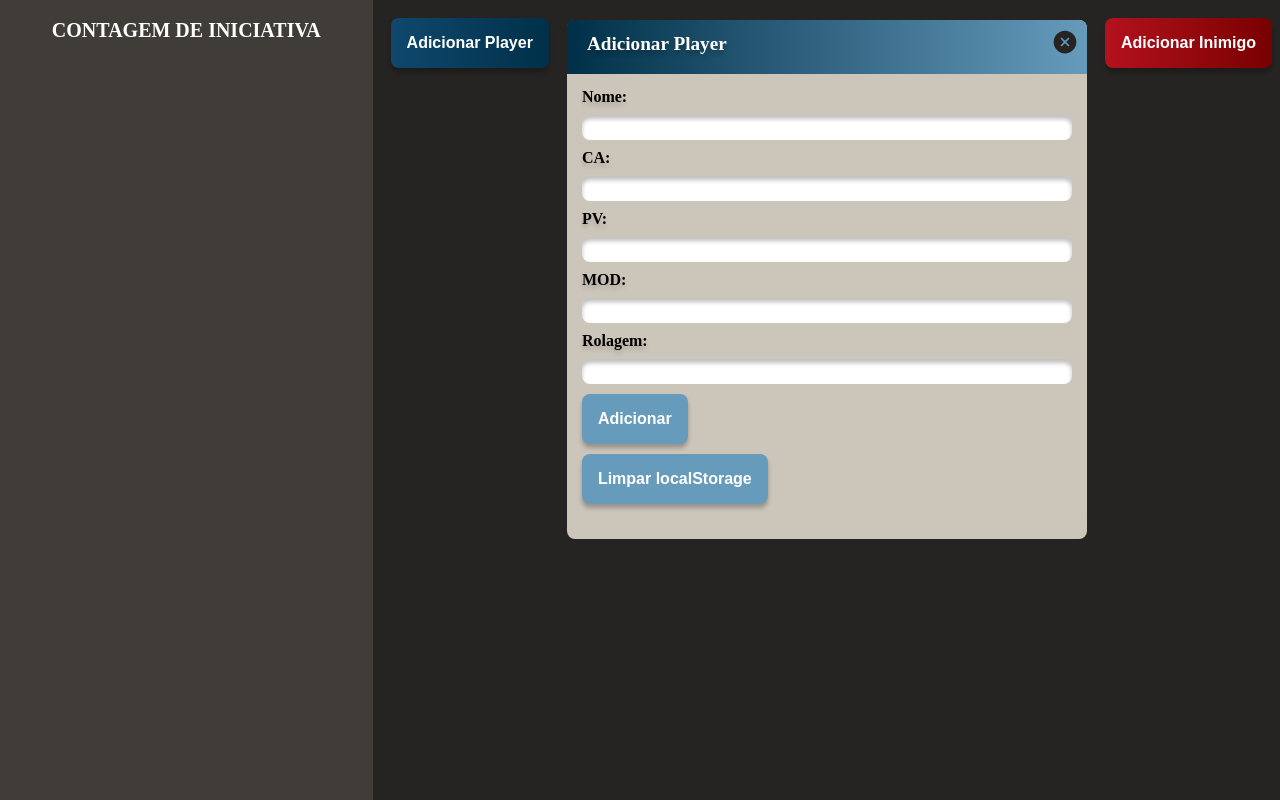
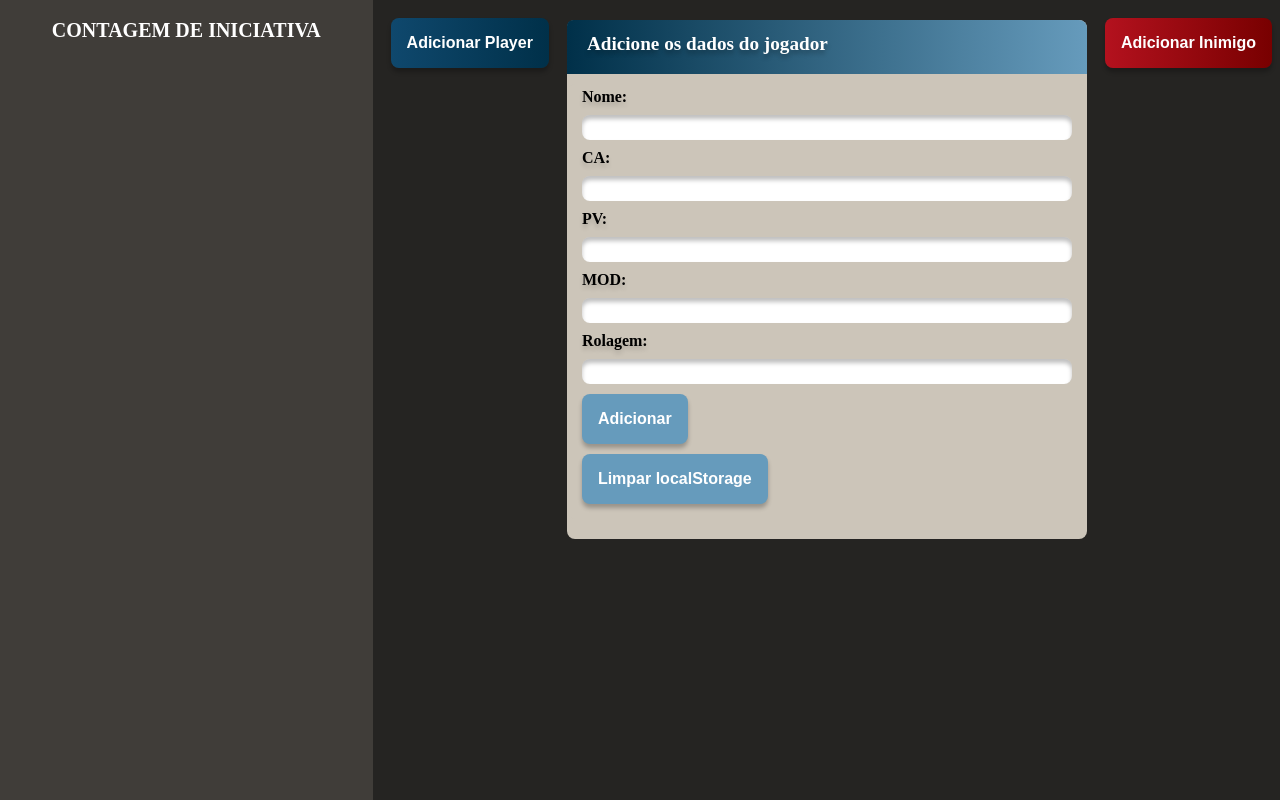
Before and after one commit to PedroVMLopes/iniciative-calculator, a React (Create React App) app: page / in a window 1280 px wide. Built offline with nearby package versions, Linux system fonts and the light colour scheme.

Commit message:
Implementação do botão de adicionar player

```diff
--- a/src/components/Main/BotoesAdicionar/BotoesAdicionar.js
+++ b/src/components/Main/BotoesAdicionar/BotoesAdicionar.js
@@ -1,12 +1,18 @@
+import React, { useState } from "react";
 import MenuAddPlayer from '../MenuAddPlayer/MenuAddPlayer';
 import styles from './BotoesAdicionar.css';
 
 export default function BotoesAdicionar() {
+    const [isExpanded, setIsExpanded] = useState(true);
+    const toggleExpandPlayer = () => {
+        setIsExpanded((prevState) => !prevState);
+    };
+
     return (
         <div className="botoes-adicionar">
-            <button className="botao-adicionar botao-adicionar-player">Adicionar Player</button>
-            <MenuAddPlayer />
-            <button className="botao-adicionar botao-adicionar-inimigo">Adicionar Inimigo</button>
+            <button className="botao-adicionar botao-adicionar-player" onClick={toggleExpandPlayer}>Adicionar Player</button>
+                {isExpanded && <MenuAddPlayer />}
+            <button className="botao-adicionar botao-adicionar-inimigo" >Adicionar Inimigo</button>
         </div>
     );
 }
--- a/src/components/Main/MenuAddPlayer/MenuAddPlayer.js
+++ b/src/components/Main/MenuAddPlayer/MenuAddPlayer.js
@@ -69,8 +69,8 @@ export default function MenuAddPlayer() {
     return (
         <div className="menu-add-player">
             <div className="menu-add-player menu-add-player-header">
-                <h1>Adicionar Player</h1>
-                <IoIosCloseCircle className="botao-fechar" size={28} />
+                <h1>Adicione os dados do jogador</h1>
+
             </div>
             <div className="menu-add-player menu-add-player-corpo">
                 <form>
```
Also changed, not shown: Notas.txt.
